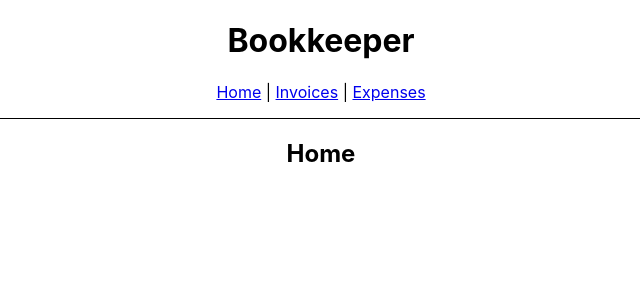
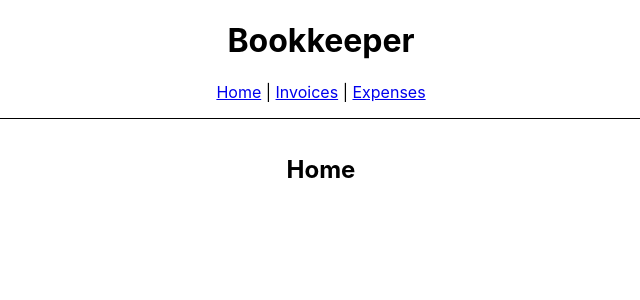
Before and after one commit to CoolDeveloper101/my-react-app, a React (Vite) app: page / in a window 1280 px wide. Shown: the top 300 px of the page, without its empty margins (319-959 px from the left). Built offline with nearby package versions, Linux system fonts and the light colour scheme.

Commit message:
Add home change.

```diff
--- a/src/main.tsx
+++ b/src/main.tsx
@@ -3,6 +3,7 @@ import ReactDOM from 'react-dom/client'
 import { BrowserRouter, Navigate, Route, Routes } from 'react-router-dom'
 import './index.css'
 import App from './layouts/App'
+import Home from './pages/home'
 import Expenses from './pages/expenses'
 import Invoices from './pages/invoices'
 
@@ -16,7 +17,7 @@ root.render(
     <BrowserRouter>
       <Routes>
         <Route path="/" element={<App />}>
-          <Route path='' element={<h2>Home</h2>} />
+          <Route path="/" element={<Home />} />
           <Route path="expense" element={<Navigate to="/expenses" />} />
           <Route path="expenses" element={<Expenses />} />
           <Route path="invoices" element={<Invoices />} />
--- /dev/null
+++ b/src/pages/home.tsx
@@ -0,0 +1,7 @@
+export default function Home() {
+	return (
+		<main style={{ padding: "1rem 0" }}>
+			<h2>Home</h2>
+		</main>
+	);
+}
```
